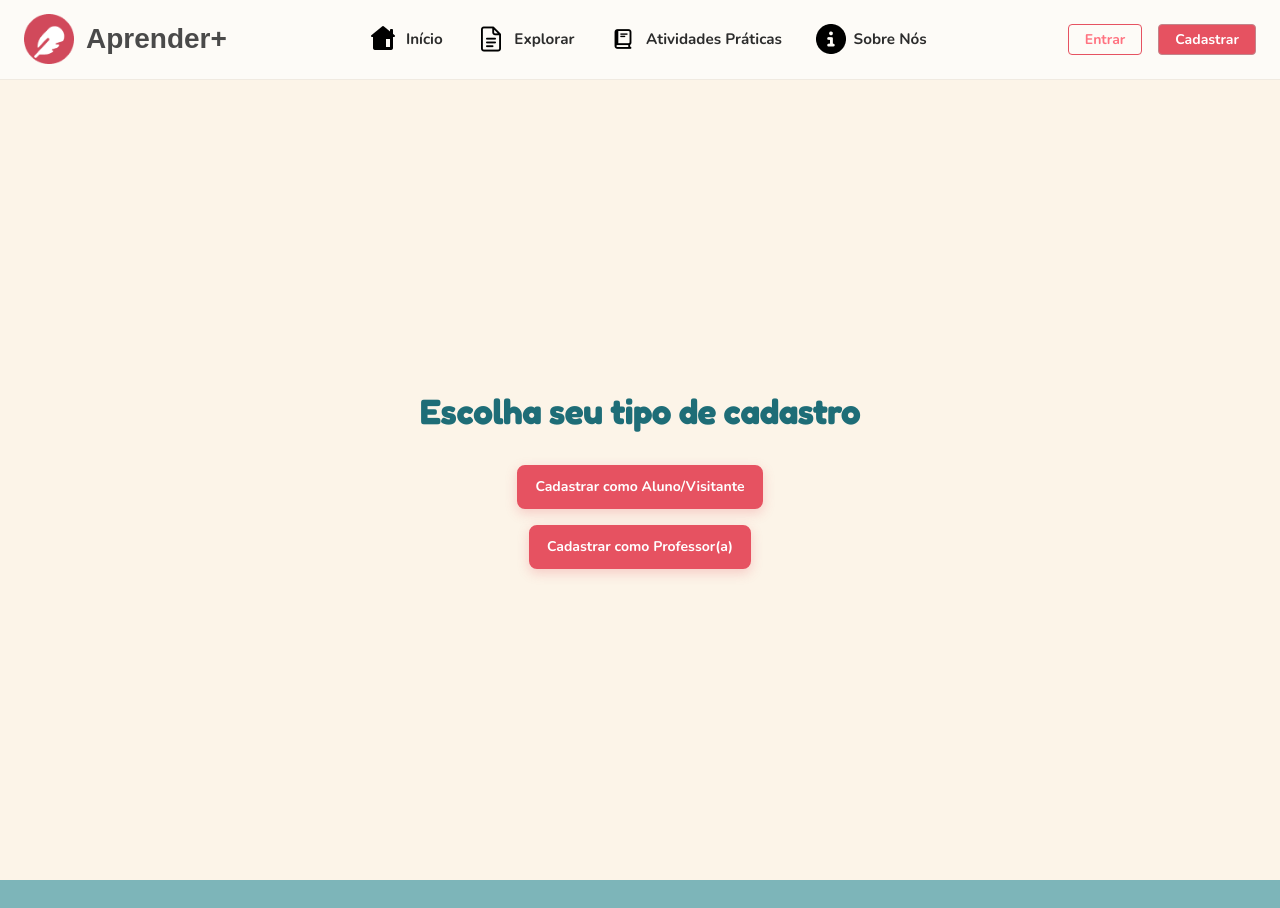
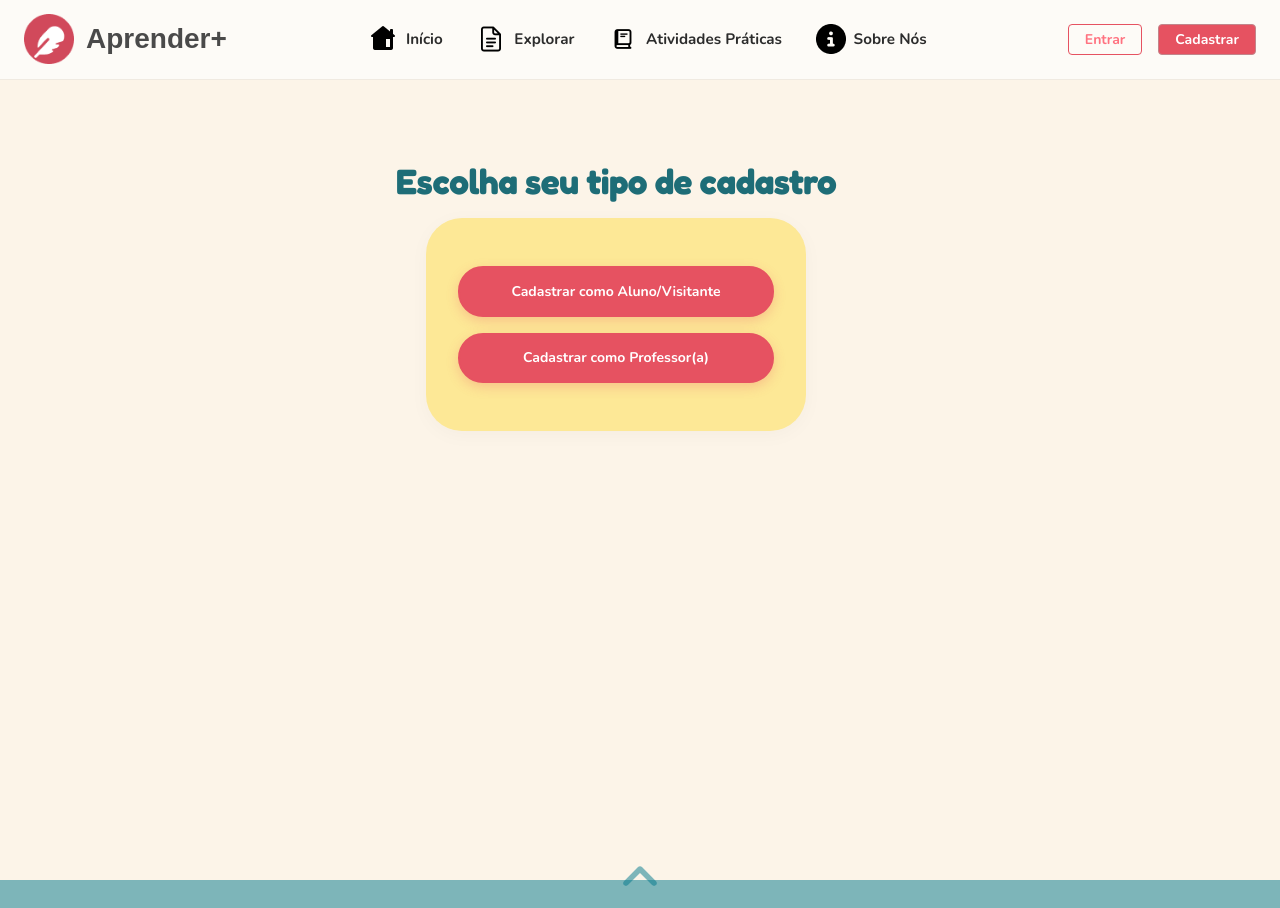
Before and after one commit to Aprender-Hackathon/Trabalho_Hackathon-Novo-, a Vue app: page /escolhe-cadastro in a window 1280 px wide. Shown: the top 908 px of the page. Built offline with nearby package versions, Linux system fonts and the light colour scheme.

Commit message:
termino da minha parte

```diff
--- a/src/components/TheFooter.vue
+++ b/src/components/TheFooter.vue
@@ -40,9 +40,12 @@ function subir(){
 <style scoped>
 footer {
     margin: 0;
+    width: 100%;
+    position: relative;
 }
+
 .conteudo {
-    background-color: rgb(0, 121, 140, 0.500);
+    background-color: rgba(0, 121, 140, 0.5);
     padding: 2vw 5vw;
     color: #FFF7EE;
     display: flex;
@@ -50,29 +53,35 @@ footer {
     align-items: center;
     gap: 20vw;
 }
-.as{
+
+.as {
     display: flex;
     gap: 10px;
 }
 
-p{
+p {
     font-family: 'Inter', sans-serif;
     font-weight: bold;
     cursor: default;
 }
 
-.up{
-display: flex;
-justify-content: center;
-padding: 0;
-margin: 5px auto 0 auto;
-border: none;
-background: none;
-line-height: 0;
-align-items: center;
+.up {
+    display: flex;
+    justify-content: center;
+    align-items: center;
+    padding: 0;
+    border: none;
+    background: none;
+    cursor: pointer;
+
+    position: absolute;
+    top: -25px;
+    left: 50%;
+    transform: translateX(-50%);
+    z-index: 10;
 }
 
-h2{
+h2 {
     display: flex;
     justify-content: center;
     align-items: center;
@@ -81,7 +90,6 @@ h2{
 }
 
 @media (max-width: 600px) {
-
     .conteudo {
         flex-direction: column;
         justify-content: center;
--- a/src/views/PaginaescolhecadastroView.vue
+++ b/src/views/PaginaescolhecadastroView.vue
@@ -25,38 +25,53 @@
   display: flex;
   flex-direction: column;
   align-items: center;
-  justify-content: center;
+  justify-content: flex-start;
   min-height: 100vh;
   color: #1e6d77;
-  padding: 2rem 1rem;
+  padding: 4rem 4rem 5rem 1rem;
   text-align: center;
 }
 
 h1 {
   font-size: 2.2rem;
   font-weight: 700;
-  margin-bottom: 2rem;
+  margin-top: 1rem;
+  margin-bottom: 1rem;
   letter-spacing: -0.5px;
 }
 
 .row {
+  background-color: #fde896;
+  border-radius: 36px;
+  padding: 3rem 2rem;
+  box-shadow: 0 4px 20px rgba(0, 0, 0, 0.03);
   display: flex;
+  flex-direction: column;
   justify-content: center;
   align-items: center;
   gap: 1rem;
   width: 100%;
+  max-width: 380px;
+  margin: 0 auto;
+}
+
+.col-md-9,
+.col-md-6 {
+  width: 100%;
+  padding: 0;
 }
 
 .btn-custom {
   background-color: #e65261;
   border: 2px solid #e65261;
   color: white !important;
-  border-radius: 8px;
+  border-radius: 25px;
   box-shadow: 0 4px 12px rgba(230, 82, 97, 0.25);
   transition: all 0.2s ease-in-out;
   text-decoration: none;
-  display: inline-block;
-  padding: 0.6rem 1.2rem;
+  display: block;
+  width: 100%;
+  padding: 0.8rem 1.2rem;
 }
 
 .btn-custom:hover {
@@ -74,11 +89,12 @@ h1 {
   background-color: transparent;
   border: 2px solid #e65261;
   color: #ff7280 !important;
-  border-radius: 8px;
+  border-radius: 25px;
   transition: all 0.2s ease-in-out;
   text-decoration: none;
-  display: inline-block;
-  padding: 0.6rem 1.2rem;
+  display: block;
+  width: 100%;
+  padding: 0.8rem 1.2rem;
 }
 
 .btn-outline-custom:hover {
```
